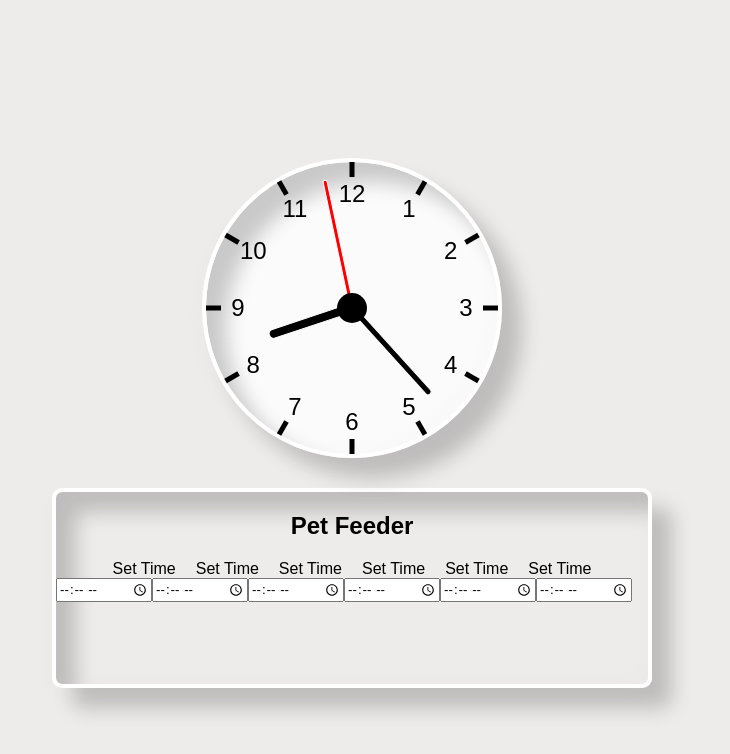
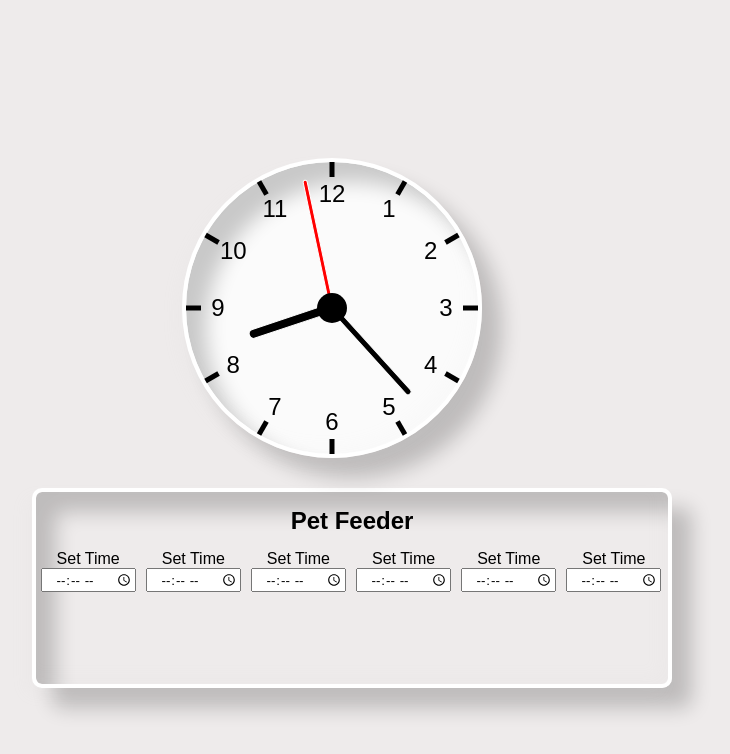
Before and after one commit to Caliza/pet-feeder, a React (Create React App) app in the folder pet-feeder/: page / in a window 1280 px wide. Shown: the top 754 px of the page, without its empty margins (288-1018 px from the left). Built offline with nearby package versions, Linux system fonts and the light colour scheme.

Commit message:
changed margins in .controls and created .time-input class

```diff
--- a/pet-feeder/src/App.css
+++ b/pet-feeder/src/App.css
@@ -150,7 +150,7 @@ body {
        20px 20px 20px rgba(0,0,0,0.2),
        inset -8px -8px 15px rgba(225,225,225,0.05),
        inset 20px 20px 20px rgba(0,0,0,0.2);
-  width: 600px;
+  width: 640px;
   height: 200px;
   margin-top: 30px;
 }
@@ -160,8 +160,15 @@ body {
 .controls {
   display: inline-block;
   text-align: center;
-  margin: 0px 10px 0px 10px
+  margin: 0px 22px 0px 20px
 }
 h2.card-header {
   text-align: center;
+  margin: 15px 0px 15px 0px;
 }
+.time-input {
+  display: inline-block;
+  text-align: center;
+  margin: 0px 5px 0px 5px;
+  width: 95px
+}
--- a/pet-feeder/src/Pannel.js
+++ b/pet-feeder/src/Pannel.js
@@ -15,12 +15,12 @@ function Pannel({}) {
             <label className='controls'>Set Time</label>
             </div>
             <div>
-            <input type="time" id="appt"  />
-            <input type="time" id="appt"  />
-            <input type="time" id="appt"  />
-            <input type="time" id="appt"  />
-            <input type="time" id="appt"  />
-            <input type="time" id="appt"  />
+            <input className='time-input' type="time" id="appt"  />
+            <input className='time-input'type="time" id="appt"  />
+            <input className='time-input'type="time" id="appt"  />
+            <input className='time-input'type="time" id="appt"  />
+            <input className='time-input'type="time" id="appt"  />
+            <input className='time-input'type="time" id="appt"  />
             </div>
         </div>
 
```
